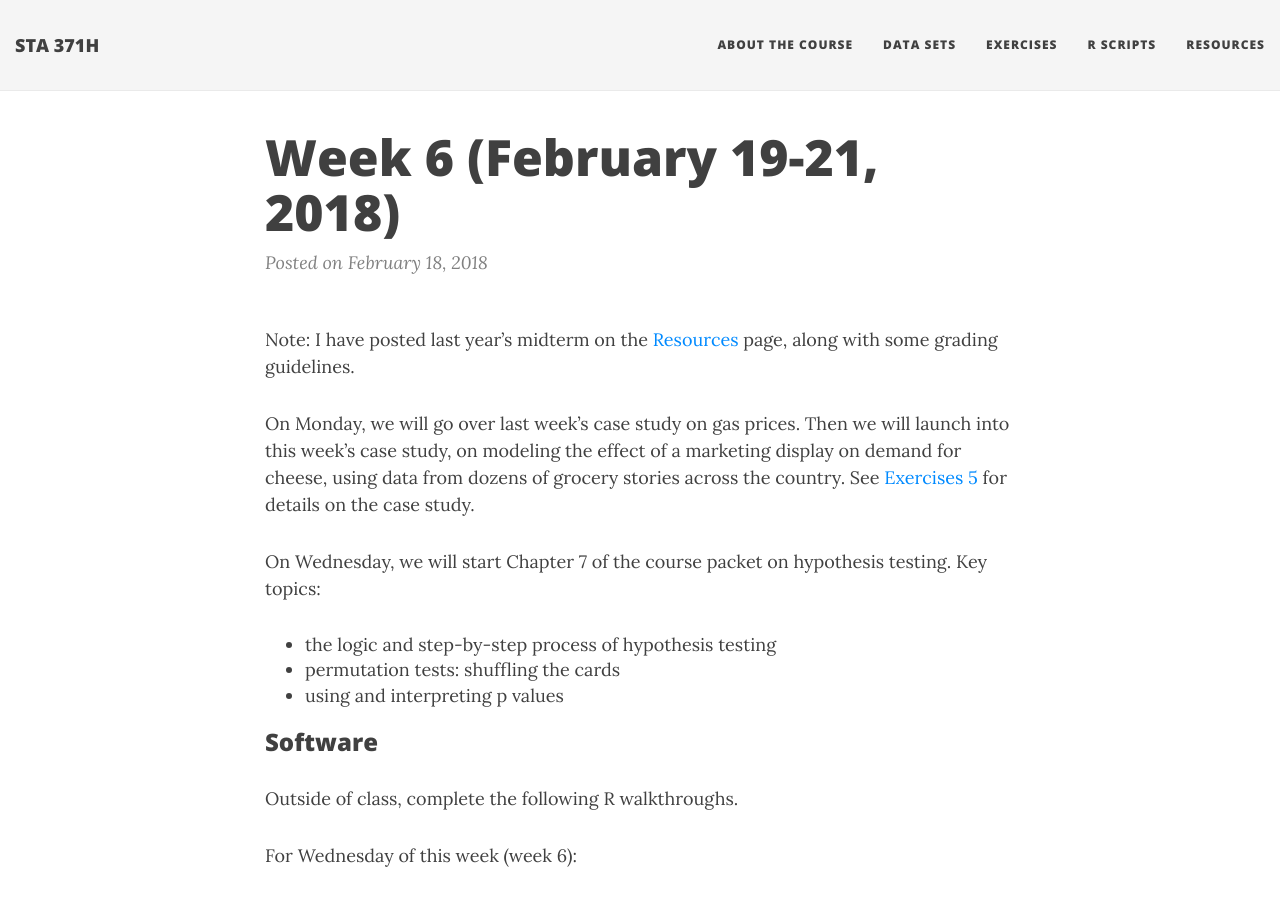
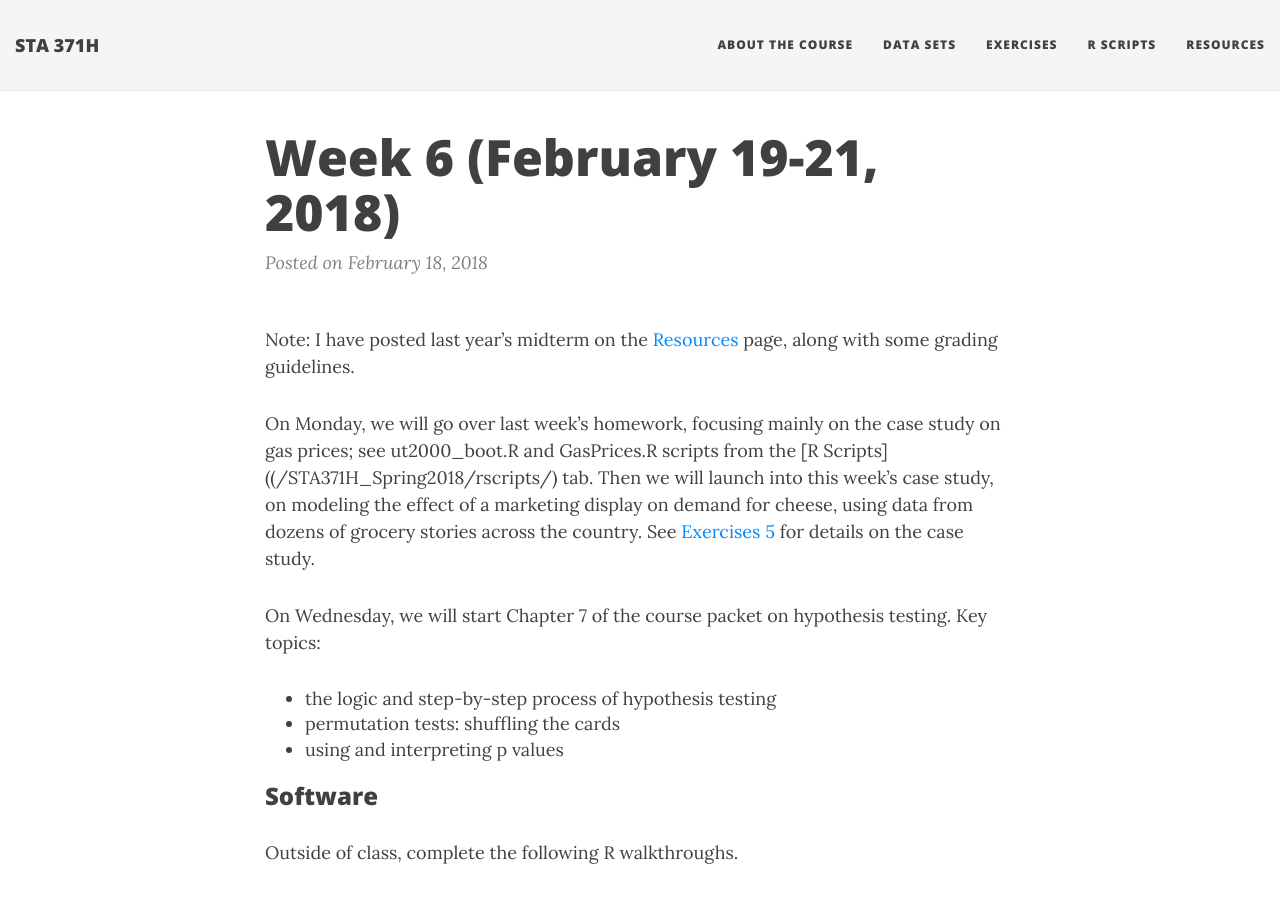
Before and after one commit to jgscott/STA371H_Spring2018, a Jekyll site: the page built from _posts/2018-02-18-week06.md, in a window 1280 px wide and 900 px high. Built offline with Jekyll 4.4.1, drawn with Linux system fonts in a browser that asks for light colours; nearby versions of some CDN libraries.

Commit message:
week 5 hw

```diff
--- a/_data/r.yml
+++ b/_data/r.yml
@@ -1,4 +1,5 @@
 - r: afc.R
+- r: GasPrices.R
 - r: hetpred.R
 - r: LifeExpectancy.R
 - r: milk.R
@@ -6,3 +7,4 @@
 - r: sclass.R
 - r: solder.R
 - r: TenMileRace.R
+- r: ut2000_boot.R
--- a/_posts/2018-02-18-week06.md
+++ b/_posts/2018-02-18-week06.md
@@ -5,7 +5,7 @@ title: Week 6 (February 19-21, 2018)
 
 Note: I have posted last year's midterm on the [Resources]({{ site.baseurl }}/resources/) page, along with some grading guidelines.
 
-On Monday, we will go over last week's case study on gas prices.  Then we will launch into this week's case study, on modeling the effect of a marketing display on demand for cheese, using data from dozens of grocery stories across the country.  See [Exercises 5]({{ site.baseurl }}/exercises/exercises06-STA371H.pdf) for details on the case study.
+On Monday, we will go over last week's homework, focusing mainly on the case study on gas prices; see ut2000_boot.R and GasPrices.R scripts from the [R Scripts](({{ site.baseurl }}/rscripts/) tab.  Then we will launch into this week's case study, on modeling the effect of a marketing display on demand for cheese, using data from dozens of grocery stories across the country.  See [Exercises 5]({{ site.baseurl }}/exercises/exercises06-STA371H.pdf) for details on the case study.
 
 On Wednesday, we will start Chapter 7 of the course packet on hypothesis testing.  Key topics:
 - the logic and step-by-step process of hypothesis testing
```
Also changed, not shown: 2 other files.
